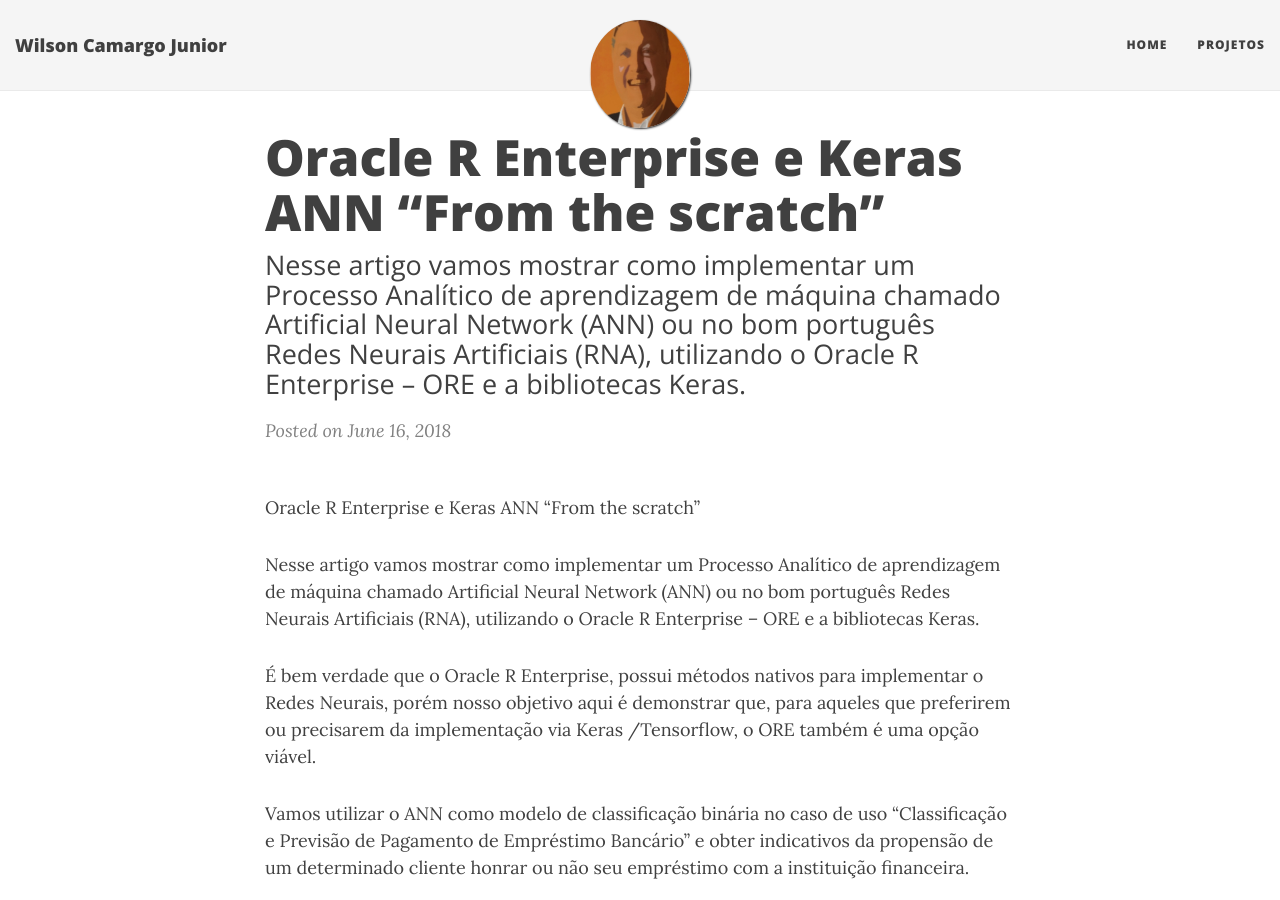
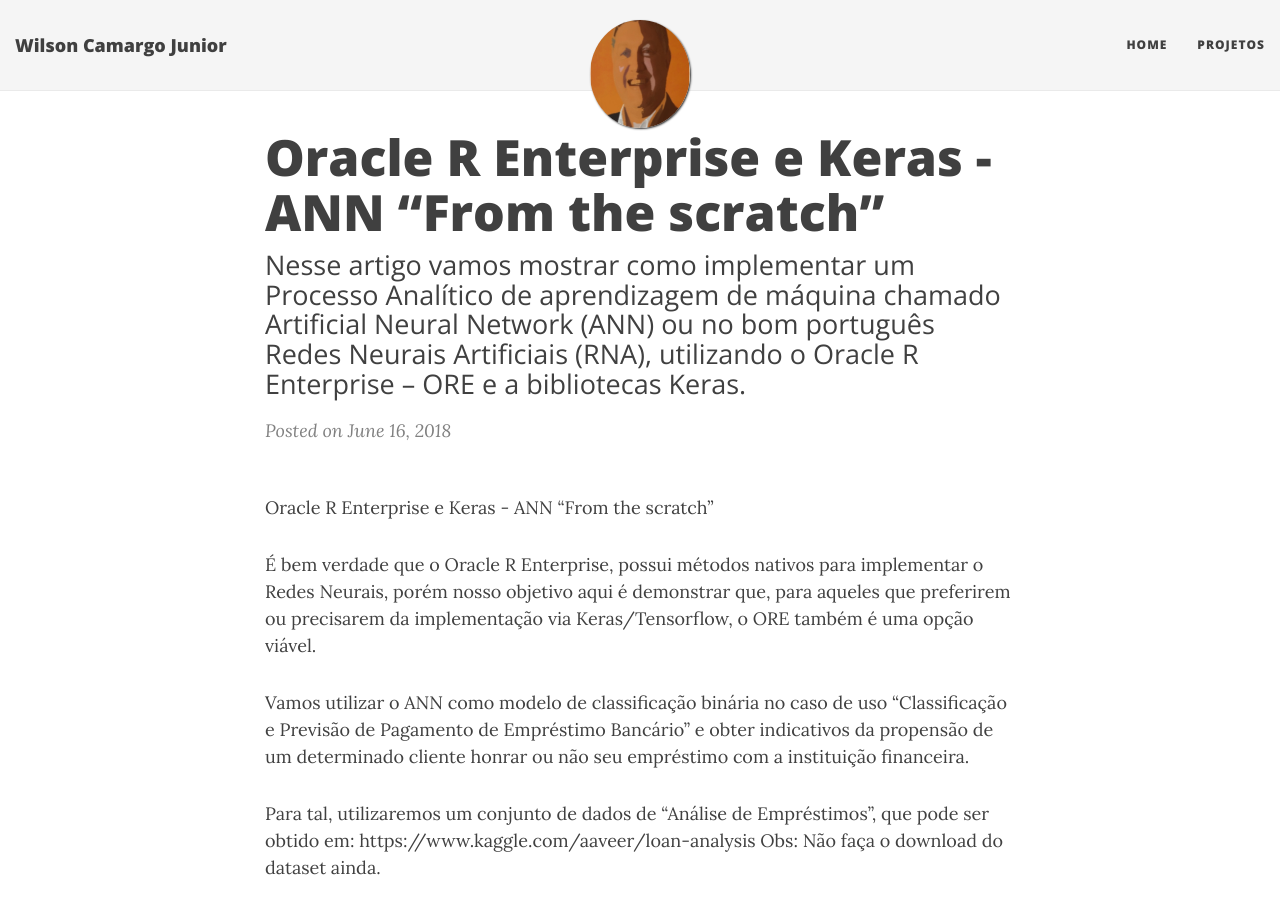
Before and after one commit to wilson-camargo-jr/teste, a Jekyll site: the page built from _posts/2018-06-16-ANN-ORE-P1.md, in a window 1280 px wide and 900 px high. Built offline with Jekyll 4.4.1, drawn with Linux system fonts in a browser that asks for light colours; nearby versions of some CDN libraries.

Commit message:
Update 2018-06-16-ANN-ORE-P1.md

```diff
--- a/_posts/2018-06-16-ANN-ORE-P1.md
+++ b/_posts/2018-06-16-ANN-ORE-P1.md
@@ -1,14 +1,12 @@
 ---
 layout: post
-title: Oracle R Enterprise e Keras  ANN “From the scratch”
+title: Oracle R Enterprise e Keras - ANN “From the scratch”
 subtitle: Nesse artigo vamos mostrar como implementar um Processo Analítico de aprendizagem de máquina chamado Artificial Neural Network (ANN) ou no bom português Redes Neurais Artificiais (RNA), utilizando o Oracle R Enterprise – ORE e a bibliotecas Keras.
 ---
 
-Oracle R Enterprise e Keras  ANN “From the scratch”
+Oracle R Enterprise e Keras  - ANN “From the scratch”
 
-Nesse artigo vamos mostrar como implementar um Processo Analítico de aprendizagem de máquina chamado Artificial Neural Network (ANN) ou no bom português Redes Neurais Artificiais (RNA), utilizando o Oracle R Enterprise – ORE e a bibliotecas Keras.
-
-É bem verdade que o Oracle R Enterprise, possui métodos nativos para implementar o Redes Neurais, porém nosso objetivo aqui é demonstrar que, para aqueles que preferirem ou precisarem da implementação via Keras /Tensorflow, o ORE também é uma opção viável.
+É bem verdade que o Oracle R Enterprise, possui métodos nativos para implementar o Redes Neurais, porém nosso objetivo aqui é demonstrar que, para aqueles que preferirem ou precisarem da implementação via Keras/Tensorflow, o ORE também é uma opção viável.
 
 Vamos utilizar o ANN como modelo de classificação binária no caso de uso “Classificação e Previsão de Pagamento de Empréstimo Bancário” e obter indicativos da propensão de um determinado cliente honrar ou não seu empréstimo com a instituição financeira.
 
```
